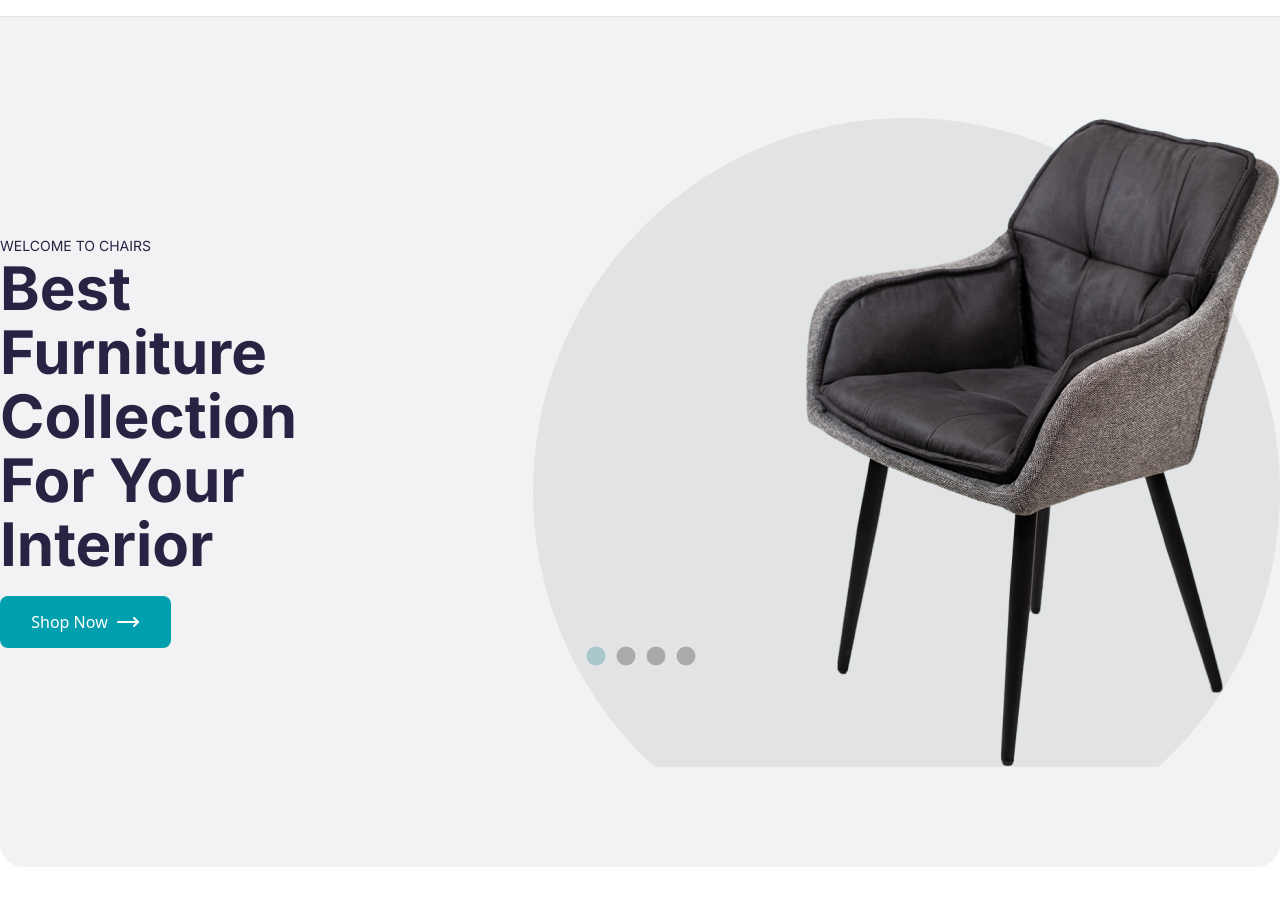
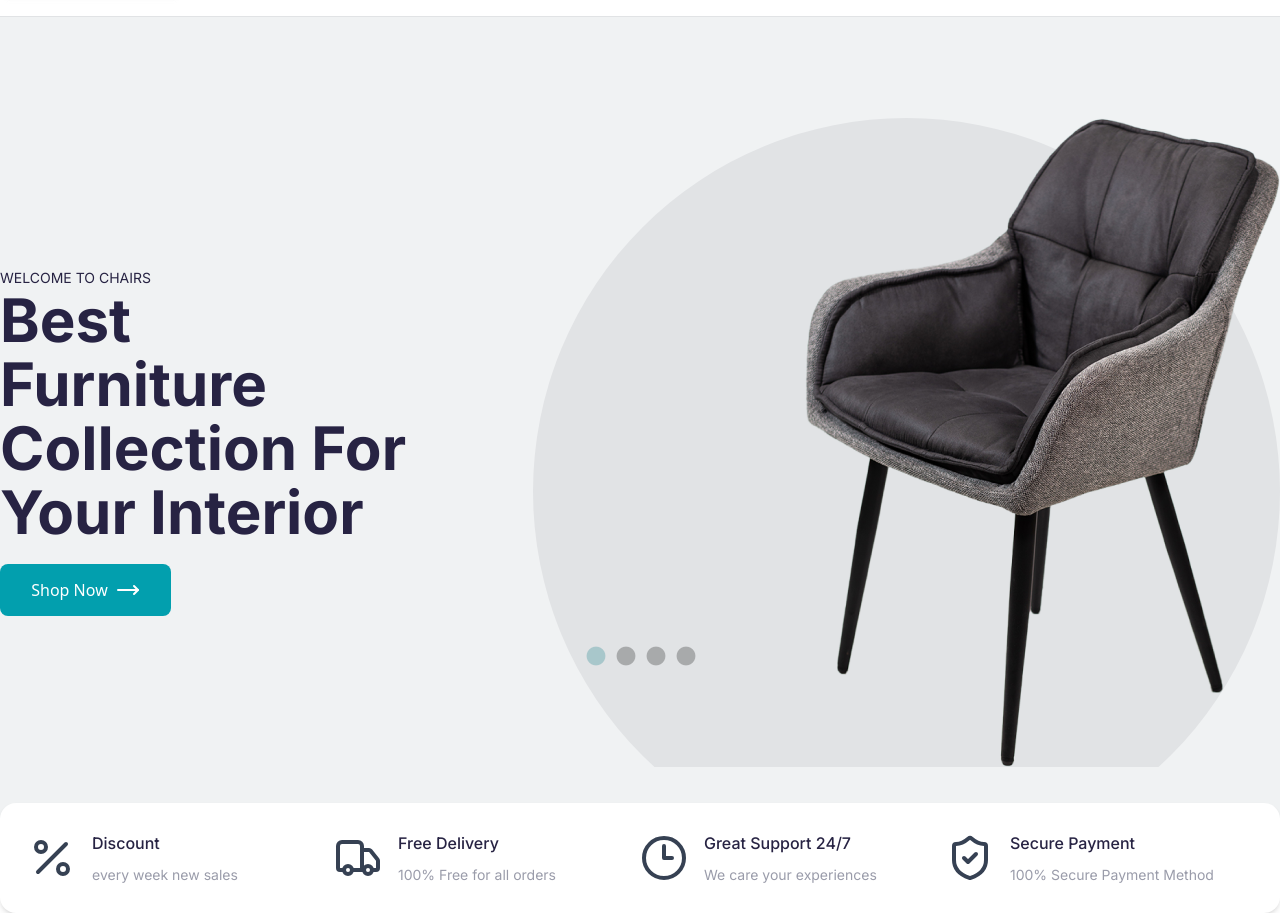
Before and after one commit to Joshuakibwage/comforty, a React (Vite) app: page / in a window 1280 px wide. Shown: the part 187-1100 px from the top of the page. Before the commit the page ends 1054 px from the top, so only its background shows below. Built offline with nearby package versions, Linux system fonts and the light colour scheme.

Commit message:
feat: add delivery component

```diff
--- /dev/null
+++ b/src/Components/Delivery/Delivery.jsx
@@ -0,0 +1,52 @@
+import { Clock3, Percent, ShieldCheck, Truck } from "lucide-react";
+
+const Delivery = () => {
+    return (
+        <div className="lg:container bg-white mx-auto shadow-md p-7 rounded-2xl">
+            <div className="grid grid-cols-4">
+                <div className="delivery_wrapper">
+                    <div className="flex items-center gap-4">
+                        <p><Percent size='3rem' className="text-gray-700" /></p>
+                        <div>
+                            <h4 className="text-base text-[#272343] capitalize font-inter font-medium mb-2.5">Discount</h4>
+                            <p className="text-sm text-[#9a9caa] font-inter font-normal">every week new sales</p>
+                        </div>
+                    </div>
+                </div>
+
+                <div className="delivery_wrapper">
+                    <div className="flex items-center gap-4">
+                        <p><Truck size='3rem' className="text-gray-700" /></p>
+                        <div>
+                            <h4 className="text-base text-[#272343] capitalize font-inter font-medium mb-2.5">Free Delivery</h4>
+                            <p className="text-sm text-[#9a9caa] font-inter font-normal">100% Free for all orders</p>
+                        </div>
+                    </div>
+                </div>
+
+                <div className="delivery_wrapper">
+                    <div className="flex items-center gap-4">
+                        <p><Clock3 size='3rem' className="text-gray-700" /></p>
+                        <div>
+                            <h4 className="text-base text-[#272343] capitalize font-inter font-medium mb-2.5">Great Support 24/7</h4>
+                            <p className="text-sm text-[#9a9caa] font-inter font-normal">We care your experiences</p>
+                        </div>
+                    </div>
+                </div>
+
+
+                <div className="delivery_wrapper">
+                    <div className="flex items-center gap-4">
+                        <p><ShieldCheck size='3rem' className="text-gray-700"/></p>
+                        <div>
+                            <h4 className="text-base text-[#272343] capitalize font-inter font-medium mb-2.5">Secure Payment</h4>
+                            <p className="text-sm text-[#9a9caa] font-inter font-normal">100% Secure Payment Method</p>
+                        </div>
+                    </div>
+                </div>
+            </div>
+        </div>
+    );
+};
+
+export default Delivery;
--- a/src/index.css
+++ b/src/index.css
@@ -12,7 +12,7 @@
     display: flex !important;
     justify-content: space-between;
     align-items: center;
-    gap: 7.5rem;
+    gap: 2rem;
 }
 
 
@@ -100,8 +100,6 @@
 }
 
 
-
-
 .features_slider>.slick-slider>.slick-prev:before,
 .features_slider>.slick-slider>.slick-next:before {
     font-size: 39px !important;
@@ -113,6 +111,7 @@
 .client_say_description {
     position: relative;
 }
+
 .client_say_description::before {
     position: absolute;
     content: '';
@@ -122,4 +121,12 @@
     height: 100%;
     background-color: #007580;
 
+
 }
+
+
+.delivery_component {
+    margin-top: -4rem;
+    position: relative;
+    z-index: 5;
+}
--- a/src/pages/Home/Home.jsx
+++ b/src/pages/Home/Home.jsx
@@ -1,5 +1,6 @@
 import React from 'react';
 import Banner from '../../Components/Banner/Banner';
+import Delivery from '../../Components/Delivery/Delivery';
 
 
 const Home = () => {
@@ -8,10 +9,15 @@
 
       {/* banner component */}
       <div className="w-full min-h-[850px] bg-[#f0f2f3] flex items-center justify-center rounded-b-3xl">
+        <Banner></Banner>
+      </div>
 
-        <Banner></Banner>
+      {/* Delivery component */}
+      <div className="delivery_component w-full min-h-[#150px] ">
+        <Delivery></Delivery>
+      </div>
 
-      </div>
+
     </div>
   )
 }
```
